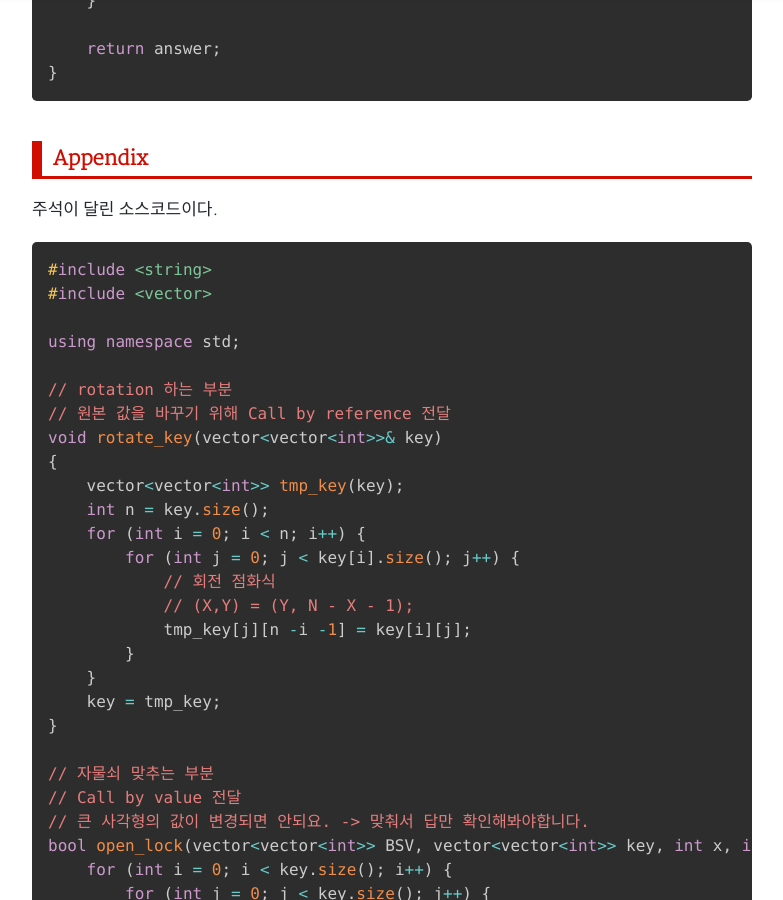
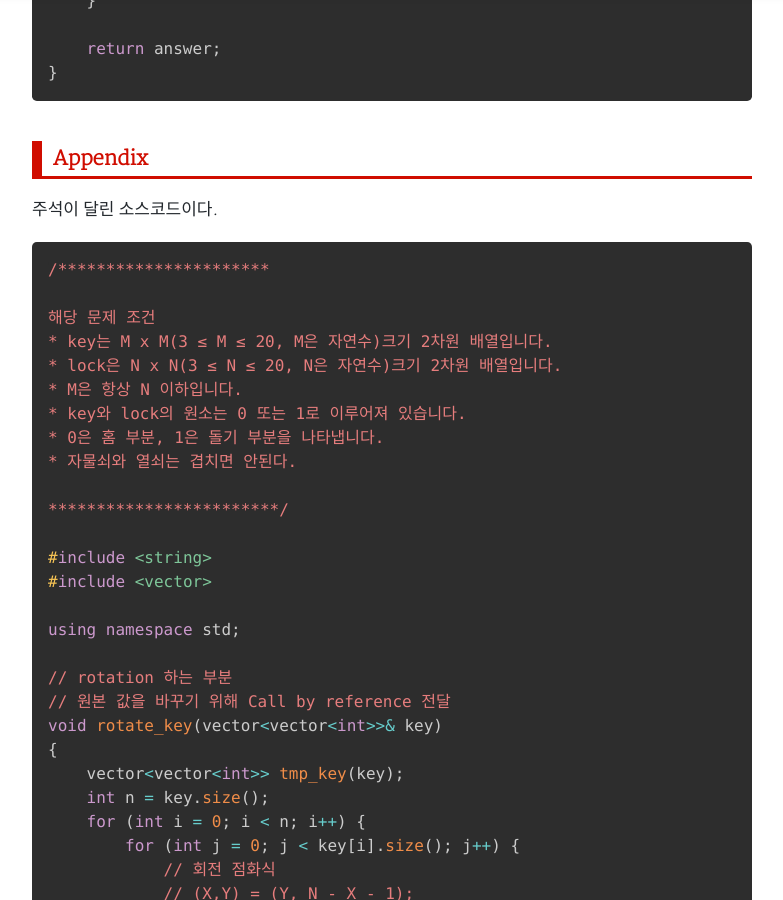
Before and after one commit to 0xd00d00/0xd00d00.github.io, a Jekyll site: the page built from _posts/2021-07-15-programmers_lock.md, in a window 1280 px wide and 900 px high, scrolled down 5170 px. Shown: the whole window, without its empty margins (248-1031 px from the left). Built offline with Jekyll 4.4.1, drawn with Linux system fonts in a browser that asks for light colours; nearby versions of some CDN libraries; some web fonts are replaced; comment, search, counter and statistics services are not loaded; a style sheet for code colours, icons or effects is not loaded.

Commit message:
[post] change posting

````diff
--- a/_posts/2021-07-15-programmers_lock.md
+++ b/_posts/2021-07-15-programmers_lock.md
@@ -158,6 +158,18 @@ bool solution(vector<vector<int>> key, vector<vector<int>> lock) {
 주석이 달린 소스코드이다.
 
 ```cpp
+/**********************
+
+해당 문제 조건
+* key는 M x M(3 ≤ M ≤ 20, M은 자연수)크기 2차원 배열입니다.
+* lock은 N x N(3 ≤ N ≤ 20, N은 자연수)크기 2차원 배열입니다.
+* M은 항상 N 이하입니다.
+* key와 lock의 원소는 0 또는 1로 이루어져 있습니다.
+* 0은 홈 부분, 1은 돌기 부분을 나타냅니다.
+* 자물쇠와 열쇠는 겹치면 안된다.
+
+************************/
+
 #include <string>
 #include <vector>
 
````
Also changed, not shown: _posts/2021-06-29-programmers_entry_test.md (+8 -0 lines), _posts/2021-07-21-programmers_lifeboat.md (+10 -0 lines).
